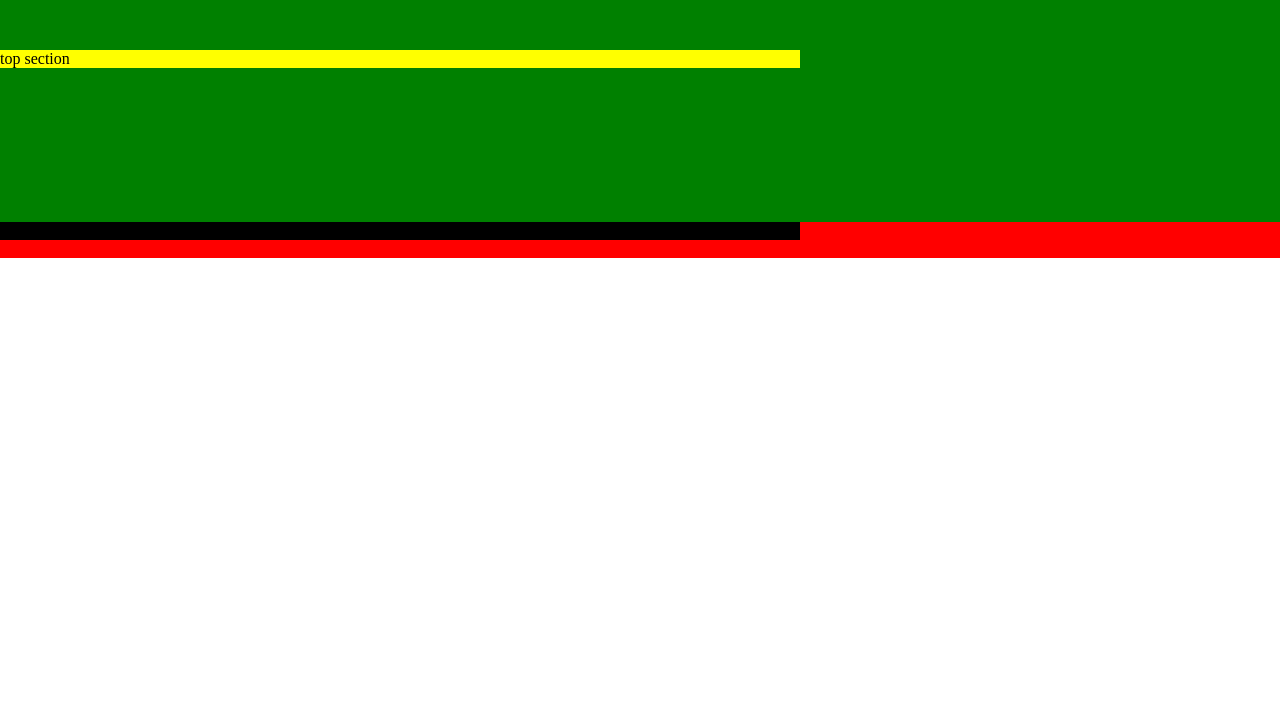
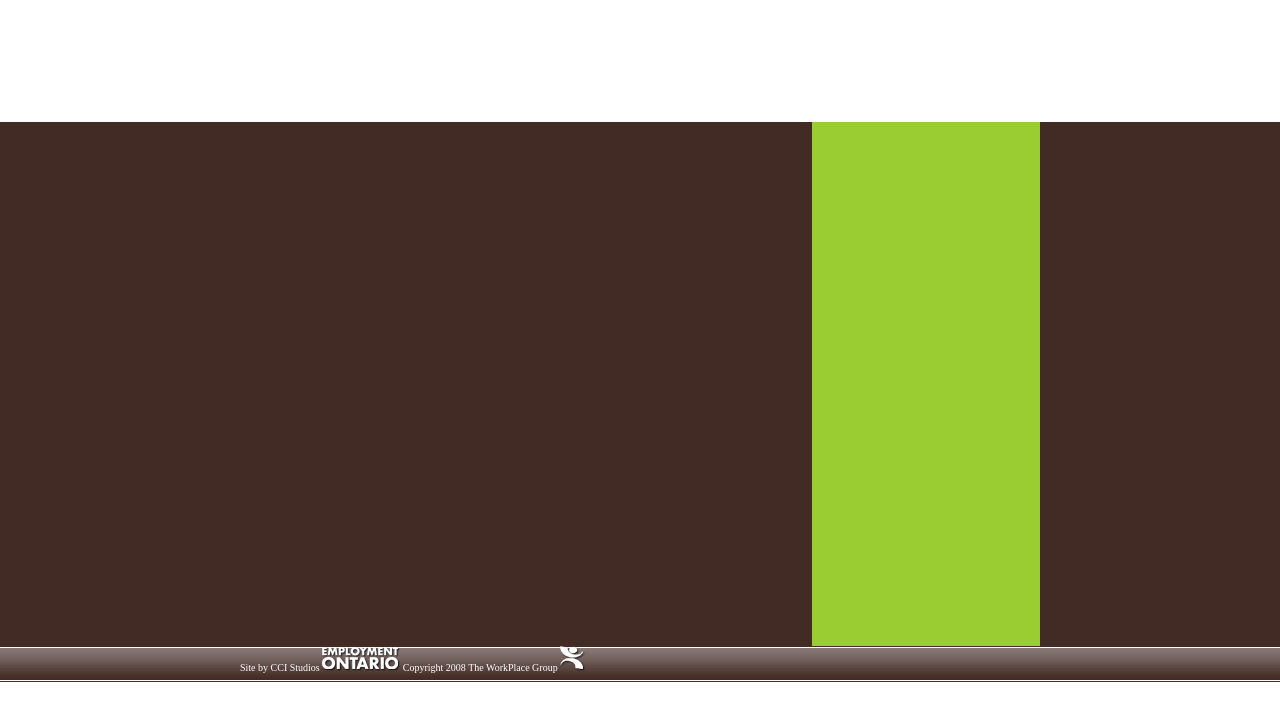
Before and after one commit to CCI-Studios/Work-Place-Group, a PHP site: page / in a window 1280 px wide. Shown: the top 721 px of the page. Run offline with PHP 8.4, Linux system fonts and the light colour scheme.

Commit message:
added styling

```diff
--- a/template/templates/twg/css/elements.css
+++ b/template/templates/twg/css/elements.css
@@ -1 +1,6 @@
-body {  }
+body { background-color: white; }
+
+h1 {
+	font-size: 17px;
+	color: #a3ba4f;
+}
--- a/template/templates/twg/css/layout.css
+++ b/template/templates/twg/css/layout.css
@@ -1,29 +1,58 @@
 #top {
-	background-color: green;
+	margin: 0 auto;
 	height: 122px; /* fixme */
-	padding: 50px 0;
-	margin: 0 auto;
 }
 
-#top > div {
-	background-color: yellow;
+#logo {
+	margin: 0 auto;
+	padding: 20px;
+	width: 800px;
+}
+
+#topmenu {
+	margin: 0 auto;
+	padding: 20px;
 	width: 800px;
 }
 
 #mainmenu {
-	background-color: red;
-	height: 36px;  /* fixme */
+	background: url(../images/topmenubg.png) repeat-x;
 	margin: 0 auto;
 }
 
 #mainmenu > div {
-	background-color: black;
+	height: 36px;  /* fixme */
+	margin: 0 auto;
 	width: 800px;
 }
 
+#content {
+	background-color: #422b25;
+	margin: 0 auto;
+	height: 524px; /* fixme */
+}
+
 #sidebar {
-	background-color: YellowGreen;
+	margin: 0 auto;
+	width: 800px;
+}
+
+#sidebar > div {
+	background-color: #9ACD32;
+	height: 524px; /* fixme */
 	float: right;
-	height: 524px; /* fixme */
+	margin: 0 auto;
 	width: 228px;
 }
+
+#footer {
+	background: url(../images/bottommenubg.png) repeat-x;
+	height: 36px; /*fixme */
+	color: white;
+}
+
+#footer > div {
+	margin: 0 auto;
+	width: 800px;
+	font-size: 10px;
+}
--- a/template/templates/twg/index.php
+++ b/template/templates/twg/index.php
@@ -2,20 +2,37 @@
 
 <html>
 <head>
+	<jdoc:include type="head" />
 	<link rel="shortcut icon" href="/templates/twg/images/favicon.ico" />
 	<link rel="stylesheet" href="/templates/twg/css/template.css" />
 </head>
 
 <body>
 	<div id="top">
-		<div>top section</div>
+		<jdoc:include type="modules" name="logo" style="xhtml" />
+		<jdoc:include type="modules" name="topmenu" style="xhtml" />
 	</div>
 
 	<div id="mainmenu">
-		<div>main menu</div>
+			<jdoc:include type="modules" name="mainmenu" style="xhtml" />
 	</div>
 
+	<div id="content">
+	<div id="sidebar">
+		<div></div>
+		<jdoc:include type="modules" name="sidebar" style="xhtml" />
+	</div></div>
 
+	<div class="clear"></div>
 
+	<div id="footer">
+		<div>Site by CCI Studios
+			<img src="../templates/twg/images/employmentontariologo.png" width="78" height="24" alt="Employmentontariologo">
+			Copyright 2008 The WorkPlace Group
+			<img src="../templates/twg/images/twglogomini.png" width="25" height="25" alt="Twglogomini">
+			<jdoc:include type="modules" name="footer" style="xhtml">
+		</div>
+	</div>
 
 </body>
+</html>
--- a/template/templates/twg/templateDetails.xml
+++ b/template/templates/twg/templateDetails.xml
@@ -23,6 +23,7 @@
 
     <positions>
 		<position>top</position>
+		<position>mainmenu</position>
 		<position>sidebar</position>
 		<position>bottom</position>
     </positions>
```
Also changed, not shown: template/templates/twg/css/modules.css (added, +11 -0 lines), template/templates/twg/images/bottommenubg.png (added), template/templates/twg/images/twglogolarge.png (renamed from public/images/stories/default/twglogolarge.png), template/templates/twg/images/twglogomini.png (renamed from public/images/stories/default/twglogomini.png).
